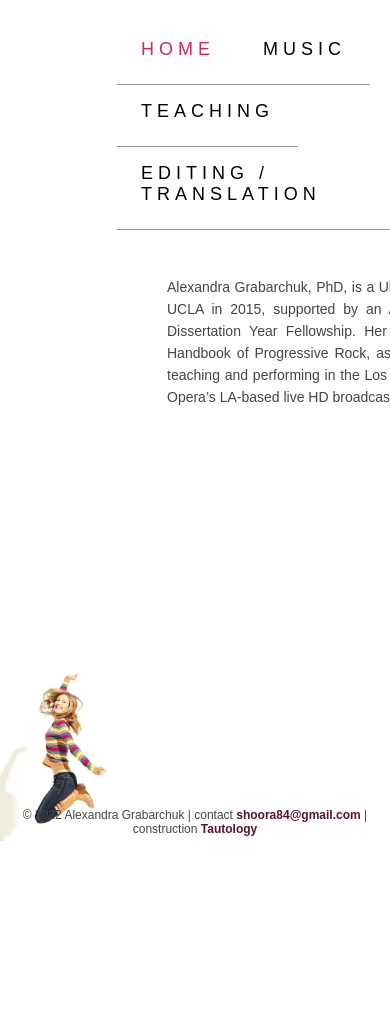
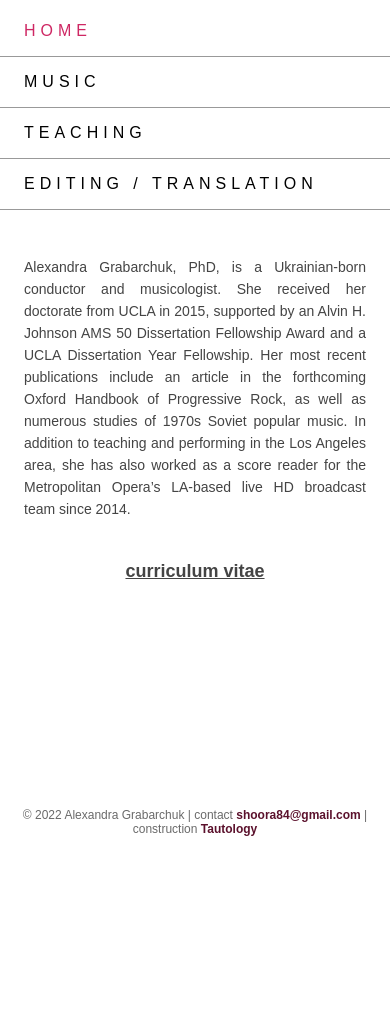
Before and after one commit to baxterross/alexandra, a PHP site: page / in a window 390 px wide; the page is wider, and only the part inside the window is pictured. Before the commit the page ends 841 px from the top of that part, so only its background shows below. Run offline with PHP 8.4, Linux system fonts and the light colour scheme.

Commit message:
Mobile styling

```diff
--- a/css/main.css
+++ b/css/main.css
@@ -48,7 +48,6 @@ a.active {
 			width:100%;
 		}
 
-
 .nav {
 	padding-bottom: 10px;
 }
@@ -87,7 +86,7 @@ a.active {
 	}
 		.contentInner {
 			margin:0 0 0 40px;
-			height:500px;
+			min-height:500px;
 			width:710px;
 			opacity:0;
 			text-align:justify;
@@ -209,10 +208,12 @@ a.active {
 	bottom:0;
 	left:0;
 	width:100%;
-	padding:0 0 8px;
+	padding:8px 0;
 	text-align:center;
 	font-size:12px;
-	color:#444;
+	color:#6a6a6a;
+	background: rgba(255, 255, 255, 0.85);
+	z-index: 10;
 }
 	#contactInfo a {
 		text-decoration:none;
@@ -258,3 +259,51 @@ ul.menu {
 #teaching .video {
   max-width: 240px;
 }
+
+
+@media screen and (max-width: 1160px) {
+	#left {
+		display: none;
+	}
+	#right {
+		float: none;
+		margin: 0 auto;
+		width: 800px;
+	}
+}
+@media screen and (max-width: 800px) {
+	html, body {
+		overflow: initial;
+		height: auto;
+	}
+	#right {
+		width: auto;
+		padding-top: 6px;
+	}
+	.menuLink {
+		float: none;
+		font-size: 16px;
+		padding-bottom: 16px;
+	}
+	.contentInner {
+		margin: 0 24px 100px;
+		width: auto;
+	}
+	.centerHolder .arrow{
+		display: none;
+	}
+	.contentInner p {
+		margin-left: 0;
+		margin-right: 0;
+	}
+}
+@media screen and (max-width: 360px) {
+	ul.menu li {
+		display: block;
+		padding: 4px 16px;
+		text-align: left;
+	}
+	ul.menu li:nth-child(2n) {
+		display: none;
+	}
+}
```
